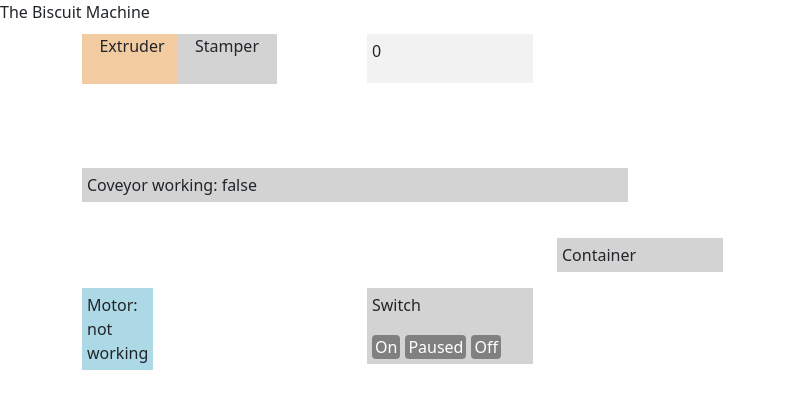
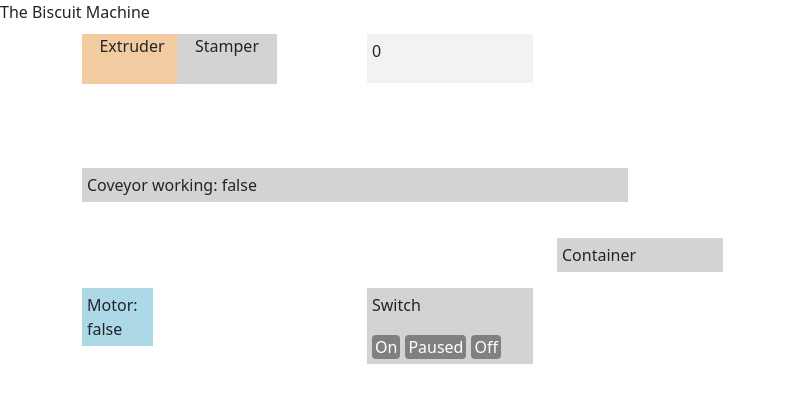
Before and after one commit to anisarambelieva/the-biscuit-machine, a React (Create React App) app: page / in a window 1280 px wide. Shown: the top 408 px of the page, without its empty margins (0-786 px from the left). Built offline with nearby package versions, Linux system fonts and the light colour scheme.

Commit message:
Manage motor working state

```diff
--- a/src/components/motor.js
+++ b/src/components/motor.js
@@ -1,7 +1,17 @@
-const Motor = ({ conveyorWorking }) => (
-  <p style={{ backgroundColor: "lightblue", padding: "5px" }}>
-    Motor: {conveyorWorking ? "working" : "not working"}
-  </p>
-);
+import { useEffect, useState } from "react";
+
+const Motor = ({ conveyorWorking, machineState }) => {
+  const [working, setWorking] = useState(false);
+
+  useEffect(() => {
+    if (conveyorWorking) setWorking(true);
+  }, [conveyorWorking]);
+
+  return (
+    <p style={{ backgroundColor: "lightblue", padding: "5px" }}>
+      Motor: {working.toString()}
+    </p>
+  );
+}
 
 export default Motor;
```
